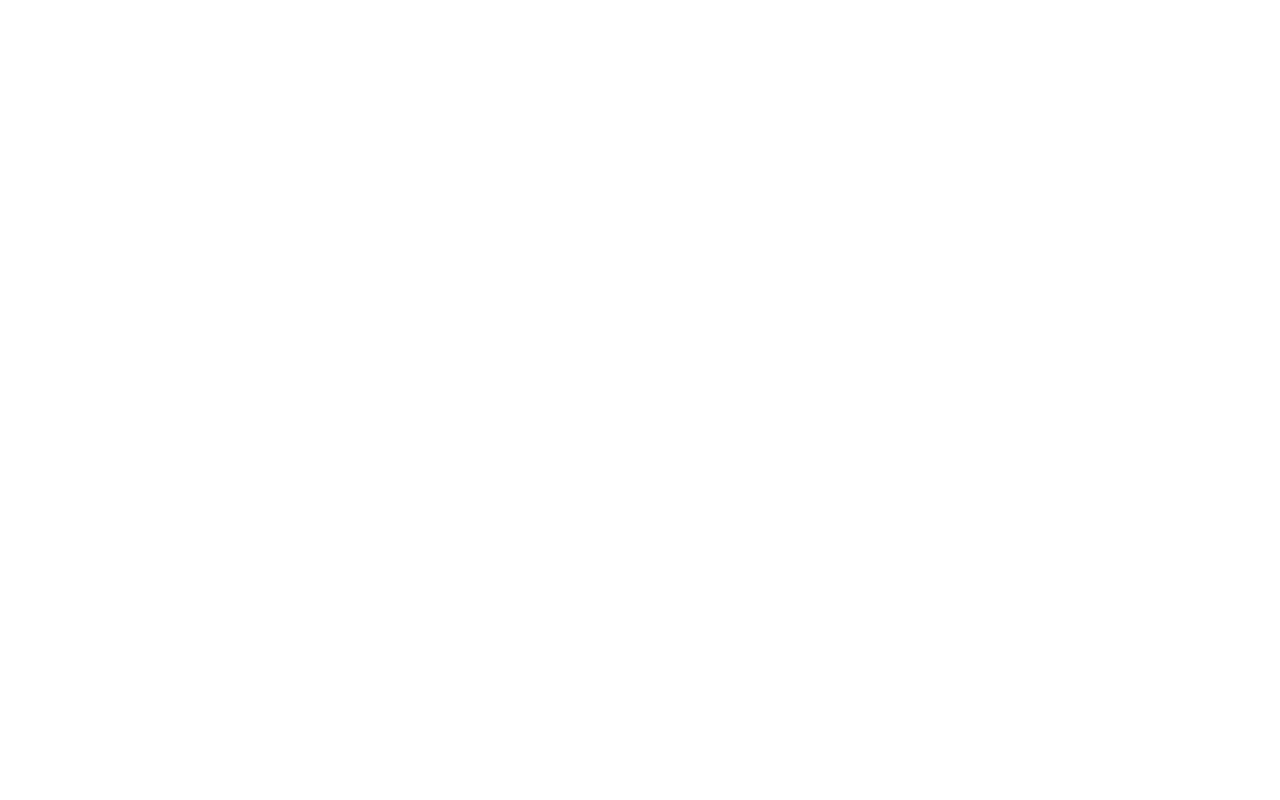
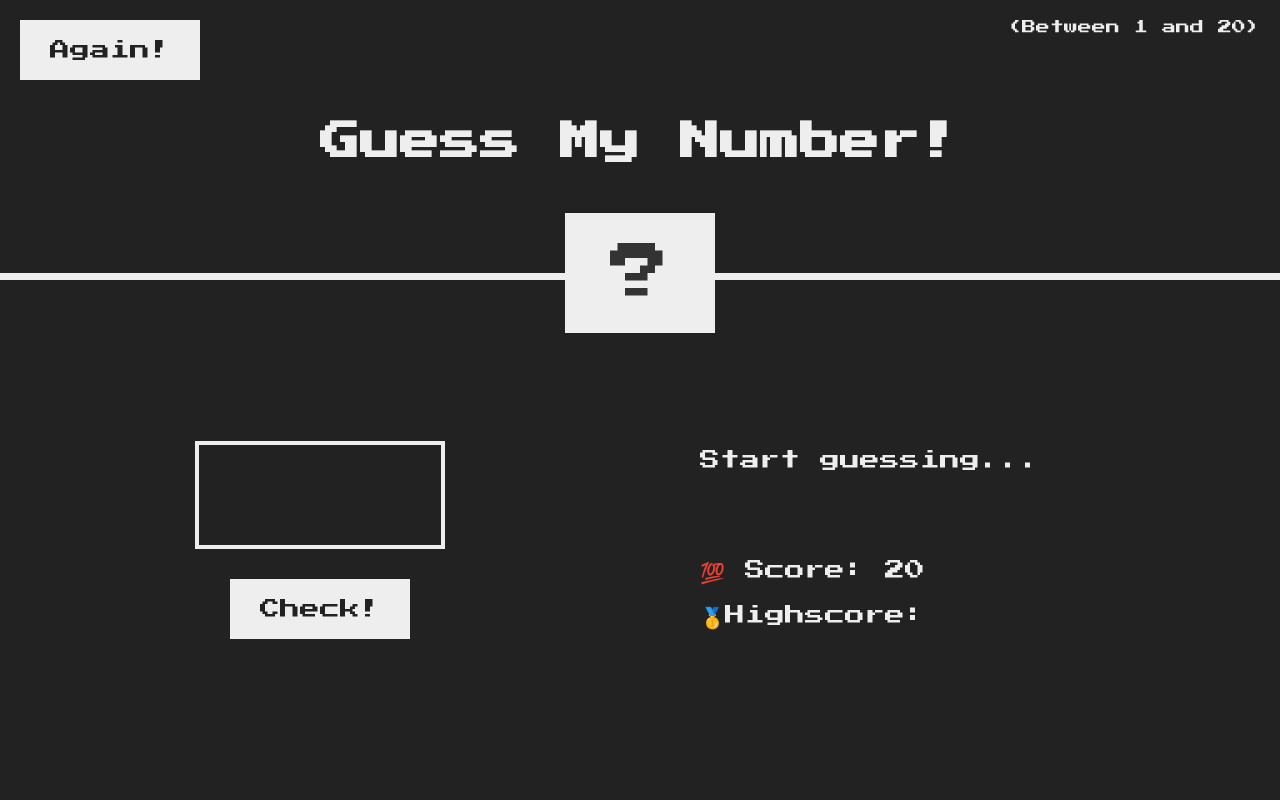
Before and after one commit to Lansa-18/Udemy-JS, a plain HTML site: page GUESS MY NUMBER PJ/index.html in a window 1280 px wide. Drawn offline with Linux system fonts and the light colour scheme.

Commit message:
progress

```diff
--- a/GUESS MY NUMBER PJ/index.html
+++ b/GUESS MY NUMBER PJ/index.html
@@ -8,6 +8,26 @@
     <link rel="stylesheet" href="./style.css">
 </head>
 <body>
+    <header>
+        <h1>Guess My Number!</h1>
+        <p class="between">(Between 1 and 20)</p>
+        <button class="btn again">Again!</button>
+        <div class="number">?</div>
+    </header>
+    <main>
+        <section class="left">
+            <input type="number" class="guess">
+            <button class="btn check">Check!</button>
+        </section>
+        <section class="right">
+            <p class="message">Start guessing...</p>
+            <p class="label-score">💯 Score: <span class="score">20</span></p>
+            <p class="label-highscore">
+                🥇Highscore: <span class="highscore"></span>
+            </p>
+        </section>
+    </main>
 
+    <script src="./index.js"></script>
 </body>
 </html>
--- a/GUESS MY NUMBER PJ/index.js
+++ b/GUESS MY NUMBER PJ/index.js
@@ -0,0 +1 @@
+'use strict';
--- a/GUESS MY NUMBER PJ/style.css
+++ b/GUESS MY NUMBER PJ/style.css
@@ -1,5 +1,117 @@
-*{
-    margin: 0;
-    padding: 0;
-    box-sizing: border-box;
+@import url('https://fonts.googleapis.com/css?family=Press+Start+2P&display=swap');
+
+* {
+  margin: 0;
+  padding: 0;
+  box-sizing: border-box;
 }
+
+html {
+  font-size: 62.5%;
+}
+
+body {
+  font-family: 'Press Start 2P', sans-serif;
+  color: #eee;
+  background-color: #222;
+}
+
+/* LAYOUT */
+header {
+  position: relative;
+  height: 35vh;
+  border-bottom: 7px solid #eee;
+}
+
+main {
+  height: 65vh;
+  color: #eee;
+  display: flex;
+  align-items: center;
+  justify-content: space-around;
+}
+
+.left {
+  width: 52rem;
+  display: flex;
+  flex-direction: column;
+  align-items: center;
+}
+
+.right {
+  width: 52rem;
+  font-size: 2rem;
+}
+
+/* ELEMENTS STYLE */
+h1 {
+  font-size: 4rem;
+  text-align: center;
+  position: absolute;
+  width: 100%;
+  left: 50%;
+  top: 52%;
+  transform: translate(-50%, -50%);
+}
+
+.number {
+  background: #eee;
+  color: #333;
+  font-size: 6rem;
+  width: 15rem;
+  padding: 3rem 0;
+  text-align: center;
+  position: absolute;
+  bottom: 0;
+  left: 50%;
+  transform: translate(-50%, 50%);
+}
+
+.between {
+    font-size: 1.4rem;
+    position: absolute;
+    top: 2rem;
+    right: 2rem;
+}
+
+.again{
+    position: absolute;
+    top: 2rem;
+    left: 2rem;
+}
+
+.guess{
+    background: none;
+    border: 4px solid #eee;
+    font-family: inherit;
+    color: inherit;
+    font-size: 5rem;
+    padding: 2.5rem;
+    width: 25rem;
+    text-align: center;
+    display: block;
+    margin-bottom: 3rem;
+}
+
+.btn{
+    border: none;
+    background-color: #eee;
+    color: #222;
+    font-size: 2rem;
+    font-family: inherit;
+    padding: 2rem 3rem;
+    cursor: pointer;
+}
+
+.btn:hover{
+    background-color: #ccc;
+}
+
+.message{
+    margin-bottom: 8rem;
+    height: 3rem;
+}
+
+.label-score{
+    margin-bottom: 2rem;
+}
```
